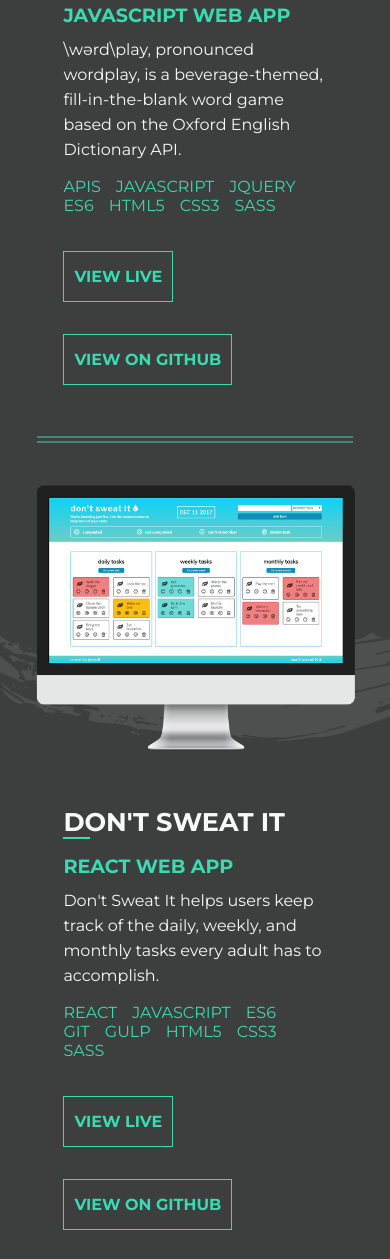
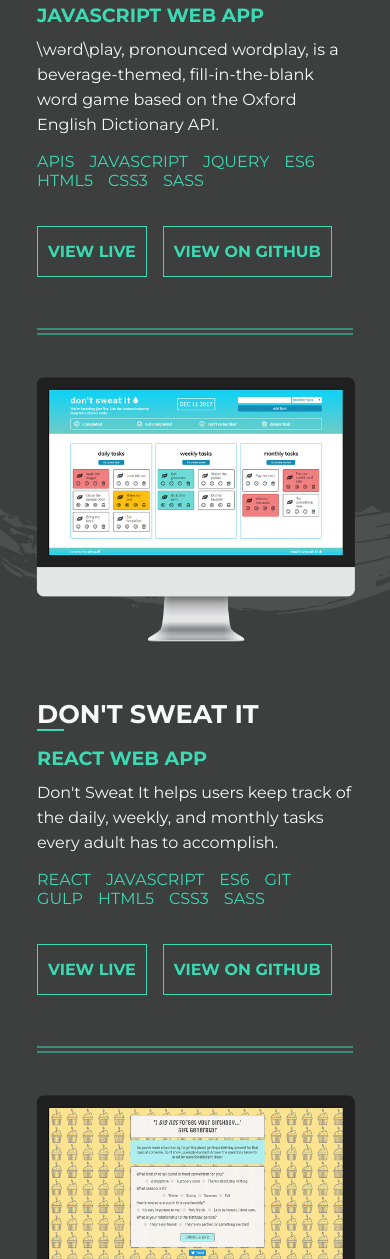
Before and after one commit to kyau8/portfolio, a website: page index.html in a window 390 px wide. Shown: the part 1984-3243 px from the top of the page. Drawn offline with nearby package versions, Linux system fonts and the light colour scheme.

Commit message:
fixed portfolio section styles

```diff
--- a/dev/styles/partials/_portfolio.scss
+++ b/dev/styles/partials/_portfolio.scss
@@ -7,10 +7,6 @@
 .darkSubHeader {
     color: $backgroundText;
     z-index: 0;
-}
-
-.tabletPortfolio {
-    display: none;
 }
 
 .portfolioContent {
@@ -44,53 +40,6 @@
         width: 400px;
     }
 }
-
-@media(max-width: 865px) {
-    .mainPortfolio {
-        display: none;
-    }
-    .tabletPortfolio {
-        display: block;
-        .tabletImage {
-            width: 550px;
-        }
-        .portfolioText {
-            width: 75%;
-            margin: 0;
-        }
-        .portfolioItem.item::before {
-            content: "";
-            width: 90%;
-            height: 3px;
-            border-bottom: 2px double $accentGreenFour;
-            border-top: 2px solid $accentGreenFour;
-            margin-top: 25px;
-        }
-    }
-}
-
-@media(max-width: 650px) {
-    .portfolioText {
-        width: 90%;
-    }
-}
-
-@media(max-width: 596px) {
-    .tabletPortfolio {
-            .tabletImage {
-            width: 450px;
-        }
-    }
-}
-
-@media(max-width: 485px) {
-    .tabletPortfolio {
-        .tabletImage {
-            width: 430px;
-        }
-    }
-}
-
 
 .portfolioItem:nth-child(1)::after {
     content:"";
@@ -196,52 +145,66 @@ h4::after {
     }
 }
 
-@media(max-width: 465px) {
-    .tabletPortfolio {
-        .tabletImage {
-            width: 400px;
+@media(max-width: 869px) {
+    .gHBtn {
+        margin-right: 0;
+    }
+
+}
+
+@media(max-width: 825px) {
+    .portfolioItem {
+        flex-direction: column;
+    }
+    .portfolioText {
+        width: 75%;
+        margin: 0;
+    }
+    .portfolioItem:nth-child(2n) {
+        .portfolioText {
+            order: 1;
         }
     }
+    .portfolioItem:not(#firstItem)::before {
+        content: "";
+        width: 90%;
+        height: 3px;
+        border-bottom: 2px double $accentGreenFour;
+        border-top: 2px solid $accentGreenFour;
+        margin-top: 25px;
+    }
+}
+
+@media(max-width: 650px) {
+    .portfolioText {
+        width: 90%;
+    }
+}
+
+
+@media(max-width: 465px) {
     .projectButtons {
-        justify-content: space-between;
         width: 100%;
+    }
+}
+
+@media(max-width: 390px) {
+    .portfolioItem img {
+        width: 350px;
+    }
+}
+
+
+@media(max-width: 340px) {
+    .portfolioItem img {
+        width: 300px;
+    }
+    .projectButtons a {
+        width: 100%;
+        text-align: center;
     }
     .liveBtn {
         margin-right: 0;
-    }
-    .gHBtn {
-        margin-right: 0;
+        margin-bottom: 0;
     }
 }
-
-@media(max-width: 424px) {
-    .tabletPortfolio {
-        .tabletImage {
-            width: 370px;
-        }
-    }
-}
-
-@media(max-width: 402px) {
-    .tabletPortfolio {
-        .tabletImage {
-            width: 350px;
-        }
-    }
-}
-
-@media(max-width: 360px) {
-    .tabletPortfolio {
-        .tabletImage {
-            width: 320px;
-        }
-    }
-}
-
-@media(max-width: 340px) {
-    .tabletPortfolio {
-        .tabletImage {
-            width: 300px;
-        }
-    }
-}
--- a/index.html
+++ b/index.html
@@ -54,7 +54,7 @@
                 <h2 class>Portfolio</h2>
                 <div class="mainPortfolio">
                     <div class="portfolioContent">
-                        <div class="portfolioItem">
+                        <div class="portfolioItem" id="firstItem">
                             <a href="http://www.kittyyau.com/wordplay" target="_blank">
                                 <img src="../../assets/images/wordplay-mockup.png" alt="The front view of an iMac screen depicting a word game web app called 'Wordplay.">
                             </a>
@@ -105,73 +105,6 @@
                             <a href="http://www.kittyyau.com/i-didnt-forget-your-birthday" target="_blank">
                                 <img src="../../assets/images/i-didnt-forget-mockup.png" alt="The front view of an iMac screen depicting a web app called 'I didn't forget your birthday' Gift Generator.">
                             </a>
-                            <div class="portfolioText">
-                                <h4>'I <em>did not</em> forget your birthday...' Gift Generator</h4>
-                                <h5 class="portfolioTitle">JavaScript Web App</h5>
-                                <p>A web app that provides users with last minute gift ideas.</p>
-                                <ul class="portfolioDetails">
-                                    <li>JavaScript</li>
-                                    <li>ES6</li>
-                                    <li>HTML5</li>
-                                    <li>CSS3</li>
-                                    <li>SASS</li>
-                                </ul>
-                                <div class="projectButtons">
-                                    <a class="liveBtn" href="http://kittyyau.com/i-didnt-forget-your-birthday/" target="_blank">View Live</a>
-                                    <a class="gHBtn" href="https://github.com/kyau8/forgot-birthday-gift-generator" target="_blank">View on GitHub</a>
-                                </div>
-                            </div>
-                        </div>
-                    </div>
-                </div>
-                <div class="tabletPortfolio">
-                    <div class="portfolioContent">
-                        <div class="portfolioItem">
-                            <a href="http://www.kittyyau.com/wordplay" target="_blank"><img class="tabletImage" src="../../assets/images/wordplay-mockup.png" alt="The front view of an iMac screen depicting a word game web app called 'Wordplay."></a>
-                            <div class="portfolioText">
-                                <h4>\wərd\play</h4>
-                                <h5 class="portfolioTitle">JavaScript Web App</h5>
-                                <p>\wərd\play, pronounced wordplay, is a beverage-themed, fill-in-the-blank word game based on the Oxford English
-                                Dictionary API.</p>
-                                <ul class="portfolioDetails">
-                                    <li>APIs</li>
-                                    <li>JavaScript</li>
-                                    <li>JQuery</li>
-                                    <li>ES6</li>
-                                    <li>HTML5</li>
-                                    <li>CSS3</li>
-                                    <li>SASS</li>
-                                </ul>
-                                <div class="projectButtons">
-                                    <a class="liveBtn" href="http://www.kittyyau.com/wordplay" target="_blank">View Live</a>
-                                    <a class="gHBtn" href="https://github.com/kyau8/word-play" target="_blank">View on GitHub</a>
-                                </div>
-                            </div>
-                        </div>
-                        <div class="portfolioItem item">
-                            <a href="http://www.kittyyau.com/dont-sweat-it" target="_blank"><img class="tabletImage" src="../../assets/images/dont-sweat-it-mockup.png" alt="The front view of an iMac screen depicting a to-do web app called 'Don't Sweat It."></a>
-                            <div class="portfolioText">
-                                <h4>Don't Sweat It</h4>
-                                <h5 class="portfolioTitle">React Web App</h5>
-                                <p>Don't Sweat It helps users keep track of the daily, weekly, and monthly tasks every adult has to accomplish.</p>
-                                <ul class="portfolioDetails">
-                                    <li>React</li>
-                                    <li>JavaScript</li>
-                                    <li>ES6</li>
-                                    <li>Git</li>
-                                    <li>Gulp</li>
-                                    <li>HTML5</li>
-                                    <li>CSS3</li>
-                                    <li>SASS</li>
-                                </ul>
-                                <div class="projectButtons">
-                                    <a class="liveBtn" href="http://www.kittyyau.com/dont-sweat-it" target="_blank">View Live</a>
-                                    <a class="gHBtn" href="https://github.com/kyau8/dont-sweat-it-project5" target="_blank">View on GitHub</a>
-                                </div>
-                            </div>
-                        </div>
-                        <div class="portfolioItem item">
-                            <a href="http://www.kittyyau.com/i-didnt-forget-your-birthday" target="_blank"><img class="tabletImage" src="../../assets/images/i-didnt-forget-mockup.png" alt="The front view of an iMac screen depicting a web app called 'I didn't forget your birthday' Gift Generator."></a>
                             <div class="portfolioText">
                                 <h4>'I <em>did not</em> forget your birthday...' Gift Generator</h4>
                                 <h5 class="portfolioTitle">JavaScript Web App</h5>
--- a/public/styles/style.css
+++ b/public/styles/style.css
@@ -457,9 +457,6 @@ header.wrapper {
   color: rgba(128, 131, 131, 0.596);
   z-index: 0; }
 
-.tabletPortfolio {
-  display: none; }
-
 .portfolioContent {
   display: -webkit-box;
   display: -ms-flexbox;
@@ -506,36 +503,6 @@ header.wrapper {
 @media (max-width: 1141px) {
   .portfolioItem img {
     width: 400px; } }
-
-@media (max-width: 865px) {
-  .mainPortfolio {
-    display: none; }
-  .tabletPortfolio {
-    display: block; }
-    .tabletPortfolio .tabletImage {
-      width: 550px; }
-    .tabletPortfolio .portfolioText {
-      width: 75%;
-      margin: 0; }
-    .tabletPortfolio .portfolioItem.item::before {
-      content: "";
-      width: 90%;
-      height: 3px;
-      border-bottom: 2px double rgba(58, 218, 178, 0.5);
-      border-top: 2px solid rgba(58, 218, 178, 0.5);
-      margin-top: 25px; } }
-
-@media (max-width: 650px) {
-  .portfolioText {
-    width: 90%; } }
-
-@media (max-width: 596px) {
-  .tabletPortfolio .tabletImage {
-    width: 450px; } }
-
-@media (max-width: 485px) {
-  .tabletPortfolio .tabletImage {
-    width: 430px; } }
 
 .portfolioItem:nth-child(1)::after {
   content: "";
@@ -660,34 +627,52 @@ h4::after {
     -webkit-transform: translate(0, -10px);
             transform: translate(0, -10px); }
 
-@media (max-width: 465px) {
-  .tabletPortfolio .tabletImage {
-    width: 400px; }
-  .projectButtons {
-    -webkit-box-pack: justify;
-        -ms-flex-pack: justify;
-            justify-content: space-between;
-    width: 100%; }
-  .liveBtn {
-    margin-right: 0; }
+@media (max-width: 869px) {
   .gHBtn {
     margin-right: 0; } }
 
-@media (max-width: 424px) {
-  .tabletPortfolio .tabletImage {
-    width: 370px; } }
+@media (max-width: 825px) {
+  .portfolioItem {
+    -webkit-box-orient: vertical;
+    -webkit-box-direction: normal;
+        -ms-flex-direction: column;
+            flex-direction: column; }
+  .portfolioText {
+    width: 75%;
+    margin: 0; }
+  .portfolioItem:nth-child(2n) .portfolioText {
+    -webkit-box-ordinal-group: 2;
+        -ms-flex-order: 1;
+            order: 1; }
+  .portfolioItem:not(#firstItem)::before {
+    content: "";
+    width: 90%;
+    height: 3px;
+    border-bottom: 2px double rgba(58, 218, 178, 0.5);
+    border-top: 2px solid rgba(58, 218, 178, 0.5);
+    margin-top: 25px; } }
 
-@media (max-width: 402px) {
-  .tabletPortfolio .tabletImage {
+@media (max-width: 650px) {
+  .portfolioText {
+    width: 90%; } }
+
+@media (max-width: 465px) {
+  .projectButtons {
+    width: 100%; } }
+
+@media (max-width: 390px) {
+  .portfolioItem img {
     width: 350px; } }
 
-@media (max-width: 360px) {
-  .tabletPortfolio .tabletImage {
-    width: 320px; } }
-
 @media (max-width: 340px) {
-  .tabletPortfolio .tabletImage {
-    width: 300px; } }
+  .portfolioItem img {
+    width: 300px; }
+  .projectButtons a {
+    width: 100%;
+    text-align: center; }
+  .liveBtn {
+    margin-right: 0;
+    margin-bottom: 0; } }
 
 /* SKILLS SECTION STYLES */
 .skillsIcons {
```
